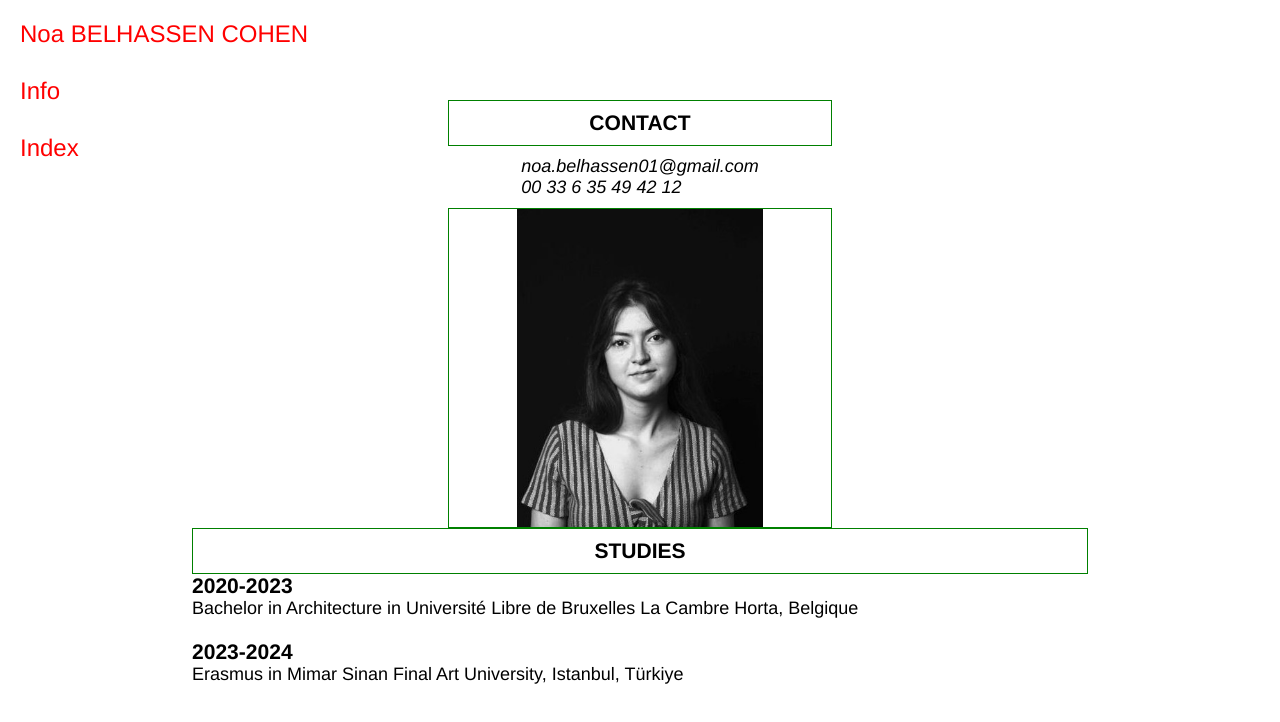
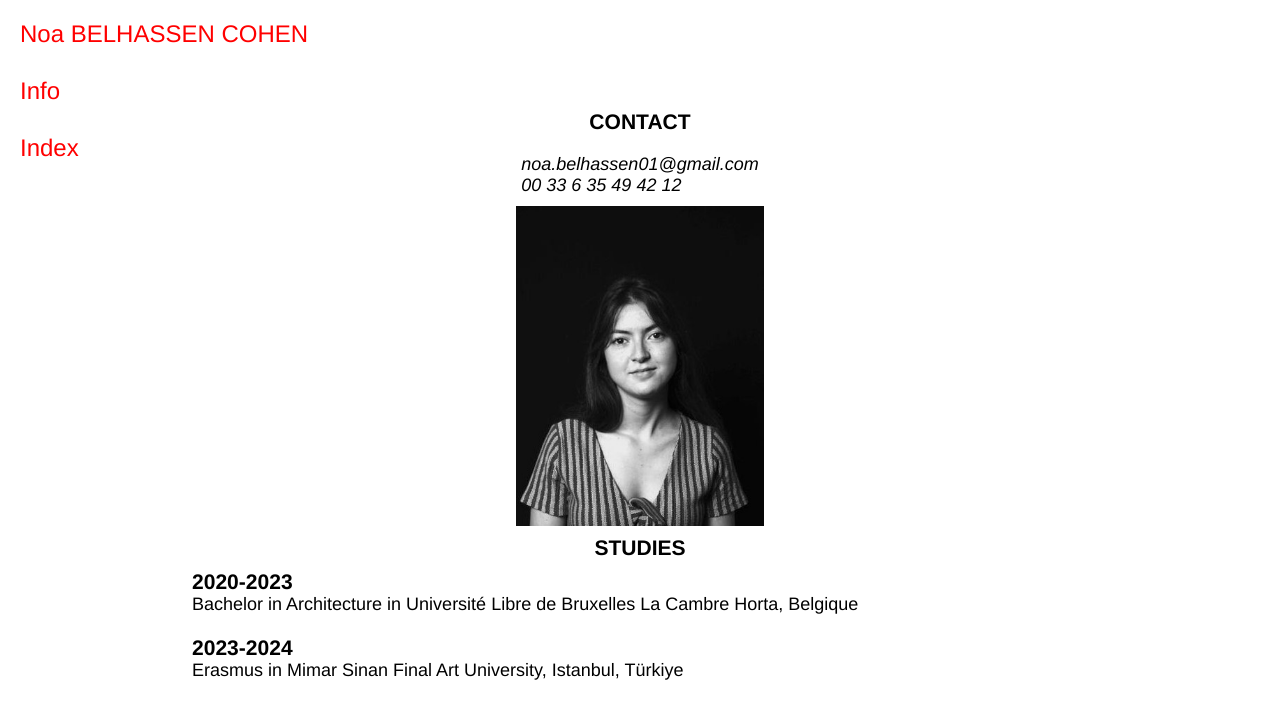
Before and after one commit to noa0305/Noa-BELHASSNE-COHEN-, a plain HTML site: page info.html in a window 1280 px wide. Drawn offline with Linux system fonts and the light colour scheme.

Commit message:
Add files via upload

```diff
--- a/styles 1.css
+++ b/styles 1.css
@@ -190,7 +190,7 @@ padding-top: 10%;
 }
 
 .picture{
-    border: 1px solid green;
+    border: 0px solid green;
     display: flex;
     padding:auto;
     justify-content: center;
@@ -213,7 +213,7 @@ padding-top: 10%;
 }
 
 .etudes{
-    border: 1px solid green;
+    border: 0px solid green;
     display: flex;
     padding: 10px 50px;
     justify-content: space-around;
```
